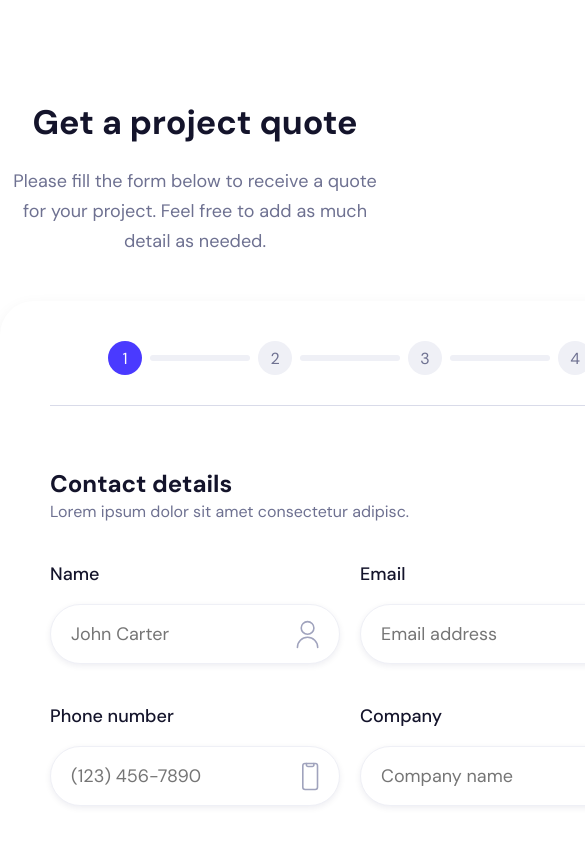
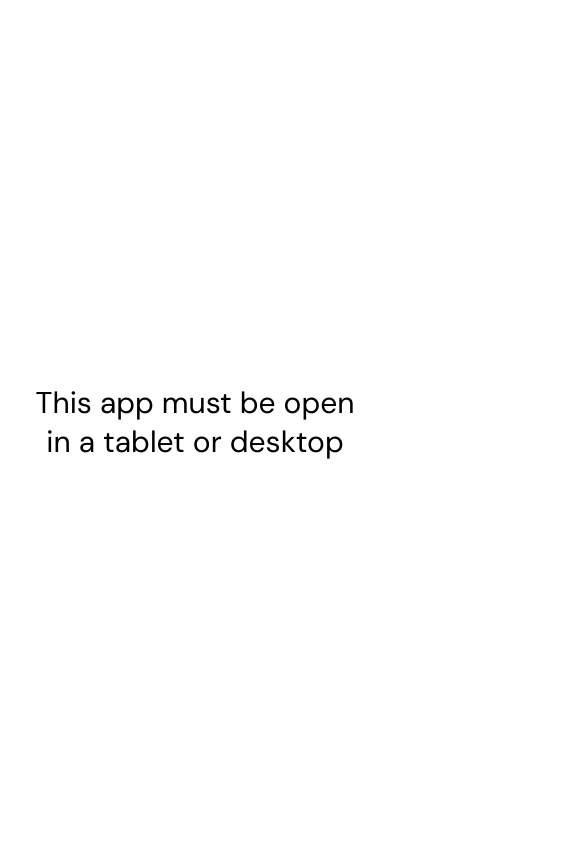
Before and after one commit to barbosadiego/multi-step-form, a React (Create React App) app: page /step_one in a window 390 px wide. Shown: the top 844 px of the page, 585 px wide, since content can reach past the window. Built offline with nearby package versions, Linux system fonts and the light colour scheme.

Commit message:
add device check in app start

```diff
--- a/src/App.jsx
+++ b/src/App.jsx
@@ -4,7 +4,7 @@ import pxToRem from './helpers/pxToRem';
 import { Routes, Route, useNavigate } from 'react-router-dom';
 import Form from './components/Form';
 import StepOne from './pages/StepOne';
-import { useEffect } from 'react';
+import { useEffect, useState } from 'react';
 import StepTwo from './pages/StepTwo';
 import Container from './styles/container';
 import StepThree from './pages/StepThree';
@@ -12,10 +12,25 @@ import StepFour from './pages/StepFour';
 
 const App = () => {
   const navigate = useNavigate();
+  const [isMobile, setIsMobile] = useState(false);
+
+  function isDeviceMobile() {
+    if (window.matchMedia('(max-width: 767px)').matches) {
+      setIsMobile(true);
+    }
+  }
 
   useEffect(() => {
+    isDeviceMobile();
     navigate('/step_one');
   }, []);
+
+  if (isMobile)
+    return (
+      <MobileError>
+        <p>This app must be open in a tablet or desktop</p>
+      </MobileError>
+    );
 
   return (
     <Theme>
@@ -55,3 +70,17 @@ const Header = styled.header`
     line-height: ${pxToRem(30)};
   }
 `;
+
+const MobileError = styled.div`
+  text-align: center;
+  width: 90%;
+  min-height: 100vh;
+  display: flex;
+  align-items: center;
+  justify-content: center;
+  margin: auto;
+
+  p {
+    font-size: ${pxToRem(30)};
+  }
+`;
```
